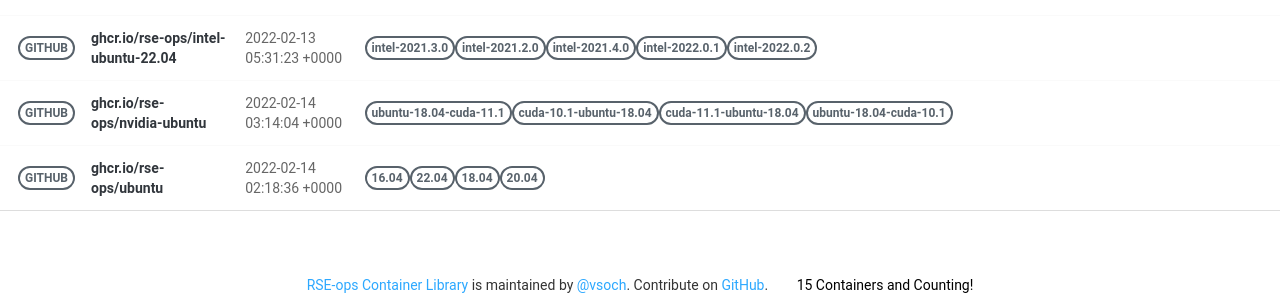
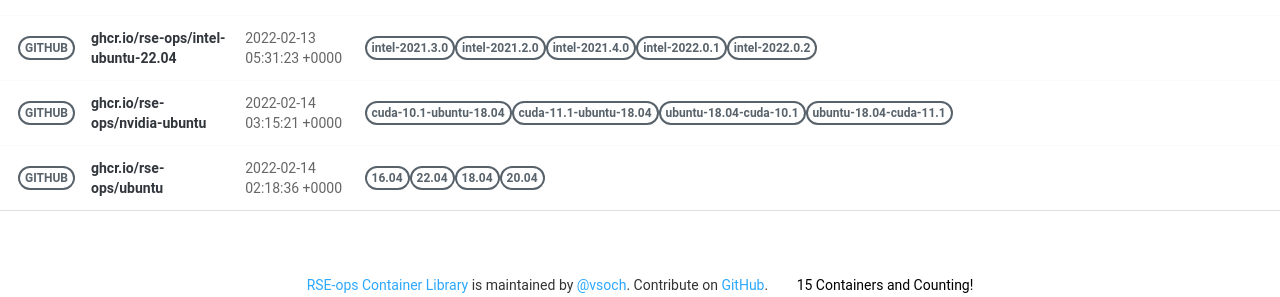
Before and after one commit to rse-ops/docker-images, a Jekyll site: the page built from pages/index.md, in a window 1280 px wide. Shown: the part 966-1263 px from the top of the page. Built offline with Jekyll 4.4.1, drawn with Linux system fonts in a browser that asks for light colours; nearby versions of some CDN libraries; part of the change alters nothing that is shown.

Commit message:
Automated push to update library 2022-02-14

```diff
--- a/_library/ghcr.io-rse-ops-nvidia-ubuntu.md
+++ b/_library/ghcr.io-rse-ops-nvidia-ubuntu.md
@@ -1,14 +1,11 @@
 ---
 layout: container
 name: ghcr.io/rse-ops/nvidia-ubuntu
-updated_at: 2022-02-14 03:14:04.215627
+updated_at: 2022-02-14 03:15:21.584903
 
 
 container_url: https://github.com/orgs/rse-ops/packages/container/package/nvidia-ubuntu
 versions:
- - tag: ubuntu-18.04-cuda-11.1
-   dockerfile: https://github.com/rse-ops/docker-images/blob/main/nvidia-ubuntu/Dockerfile
-   manifest: https://crane.ggcr.dev/manifest/ghcr.io/rse-ops/nvidia-ubuntu:ubuntu-18.04-cuda-11.1
  - tag: cuda-10.1-ubuntu-18.04
    dockerfile: https://github.com/rse-ops/docker-images/blob/main/nvidia-ubuntu/Dockerfile
    manifest: https://crane.ggcr.dev/manifest/ghcr.io/rse-ops/nvidia-ubuntu:cuda-10.1-ubuntu-18.04
@@ -18,5 +15,8 @@ versions:
  - tag: ubuntu-18.04-cuda-10.1
    dockerfile: https://github.com/rse-ops/docker-images/blob/main/nvidia-ubuntu/Dockerfile
    manifest: https://crane.ggcr.dev/manifest/ghcr.io/rse-ops/nvidia-ubuntu:ubuntu-18.04-cuda-10.1
+ - tag: ubuntu-18.04-cuda-11.1
+   dockerfile: https://github.com/rse-ops/docker-images/blob/main/nvidia-ubuntu/Dockerfile
+   manifest: https://crane.ggcr.dev/manifest/ghcr.io/rse-ops/nvidia-ubuntu:ubuntu-18.04-cuda-11.1
 
 ---
```
